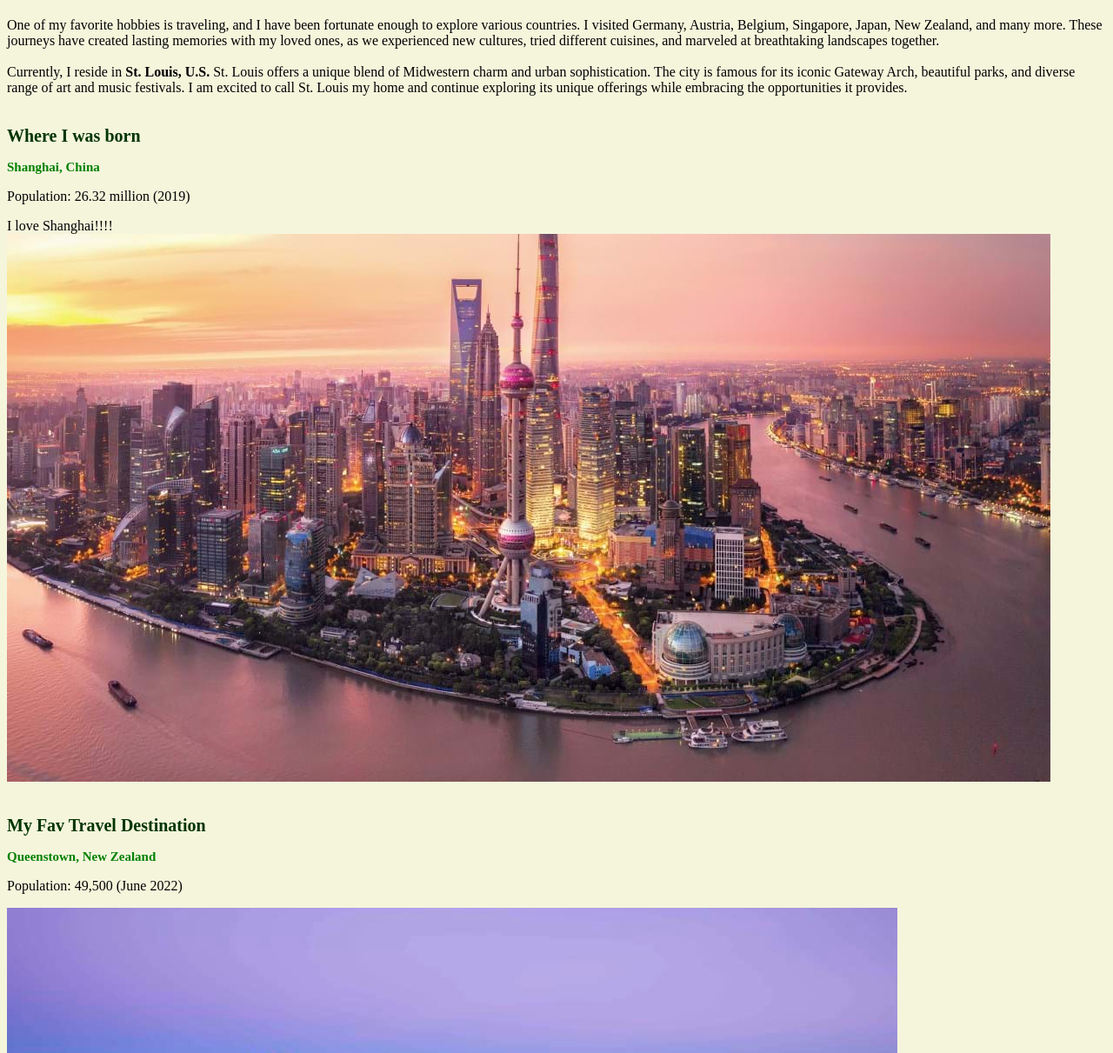
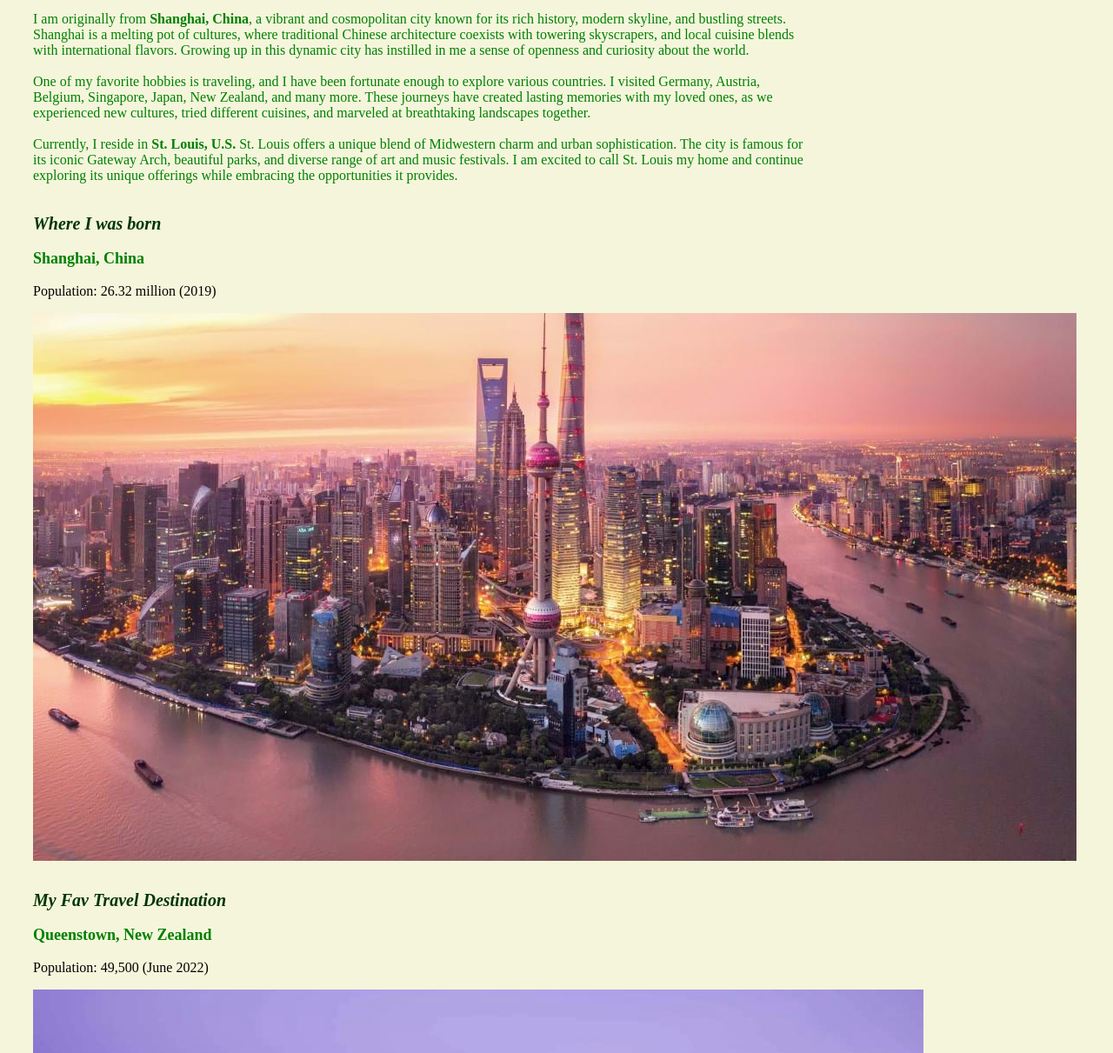
Before and after one commit to LaunchCodeAllhubs/js-assignment-4-html-me-something-Emily8183, a website: page index.html in a window 1280 px wide. Shown: the part 146-1357 px from the top of the page at 87% size. Drawn offline with Linux system fonts and the light colour scheme.

Commit message:
the final updates to html and css

```diff
--- a/index.html
+++ b/index.html
@@ -8,12 +8,14 @@
    <body>
       <!-- Write your HTML in this file! -->
      <header>
+      <h1 id="mainHeading">LaunchCode Assignment #4</h1>
+
       <p id="name">Emily Lin</p>
      </header>
 
      <main>
-      <section id="self-introduction">
-      <article>
+      <section class="funParagraph">
+      <article id="testP">
          I am originally from <b>Shanghai, China</b>, a vibrant and cosmopolitan city known for its rich history, modern skyline, and bustling streets. Shanghai is a melting pot of cultures, where traditional Chinese architecture coexists with towering skyscrapers, and local cuisine blends with international flavors. Growing up in this dynamic city has instilled in me a sense of openness and curiosity about the world.
          <br>
          <br>
@@ -25,35 +27,41 @@
 
       </section>
 
-      <section id="city">
+      <section class="city">
          <br>
-         <h1>Where I was born</h1>
-         <h2>Shanghai, China</h2>
+         <h2><em>Where I was born</em></h2>
+         <h3>Shanghai, China</h3>
          <p>Population: 26.32 million (2019)</p>
-         <article>I love Shanghai!!!!</article>
-         <img src="./Images/shanghai.jpg" alt="Shanghai">
+
+         <div class="images">
+            <img src="./Images/shanghai.jpg" alt="Shanghai">
+         </div>
       </section>
 
-      <section id="city">
+      <section class="city">
          <br>
-         <h1>My Fav Travel Destination</h1>
-         <h2>Queenstown, New Zealand</h2>
+         <h2><em>My Fav Travel Destination</em></h2>
+         <h3>Queenstown, New Zealand</h3>
          <p>Population: 49,500 (June 2022)</p>
-         <img src="./Images/Queenstown.jpg" alt="Queenstown">
+         <div class="images"></div>
+            <img src="./Images/Queenstown.jpg" alt="Queenstown">
+         </div>
       </section>
 
-      <section id="city">
+      <section class="city">
          <br>
-         <h1>My Fav City for Living</h1>
-         <h2>St. Louis, U.S.</h2>
+         <h2><em>My Fav City for Living</em></h2>
+         <h3>St. Louis, U.S.</h3>
          <p>2.9 million (2019)</p>
-         <img src="./Images/stlouis.jpg" alt="stlouis">
+         <div class="images">
+             <img src="./Images/stlouis.jpg" alt="stlouis">
+         </div>
       </section>
      </main>
 
      <footer id="footer">
       <br>
-      <p>*Thank you for reading* </p>
+      <p>*Thank you for checking* </p>
       <p> &copy; Created by Emily </p>
 
      </footer>
--- a/styles.css
+++ b/styles.css
@@ -1,10 +1,26 @@
 /* Write your CSS here! */
+
 header {
     color: 	#013220;
 }
 
+body{
+    height: 100%;
+    width: 70%;
+    padding: 30px;
+    margin: 8px;
+    display: block;
+}
+
+.images{
+    display: flex;
+    width: 200px;
+    height: auto;
+}
+
+
 #name{
-    color: green;
+    color: gray;
     font-size: 30px;
     font-weight: bold;
     background-color: #E8DED1;
@@ -15,17 +31,29 @@ body {
     font-family: Verdana (sans-serif);
 }
 
+#testP {
+    color: green;
+
+}
+
 h1 {
+    color: red;
+    font-size: 15px;
+}
+
+h2 {
     color: #003500;
-    font-family: Arial (sans-serif);
     font-size: 20px;
     font-weight: bold;
 }
 
-h2 {
+h3 {
     color:green;
-    font-family: Arial (sans-serif);
-    font-size: 15px;
+    font-size: 18px;
     font-weight: bold;
 
 }
+
+.city {
+    font-family: Arial (sans-serif);
+}
```
